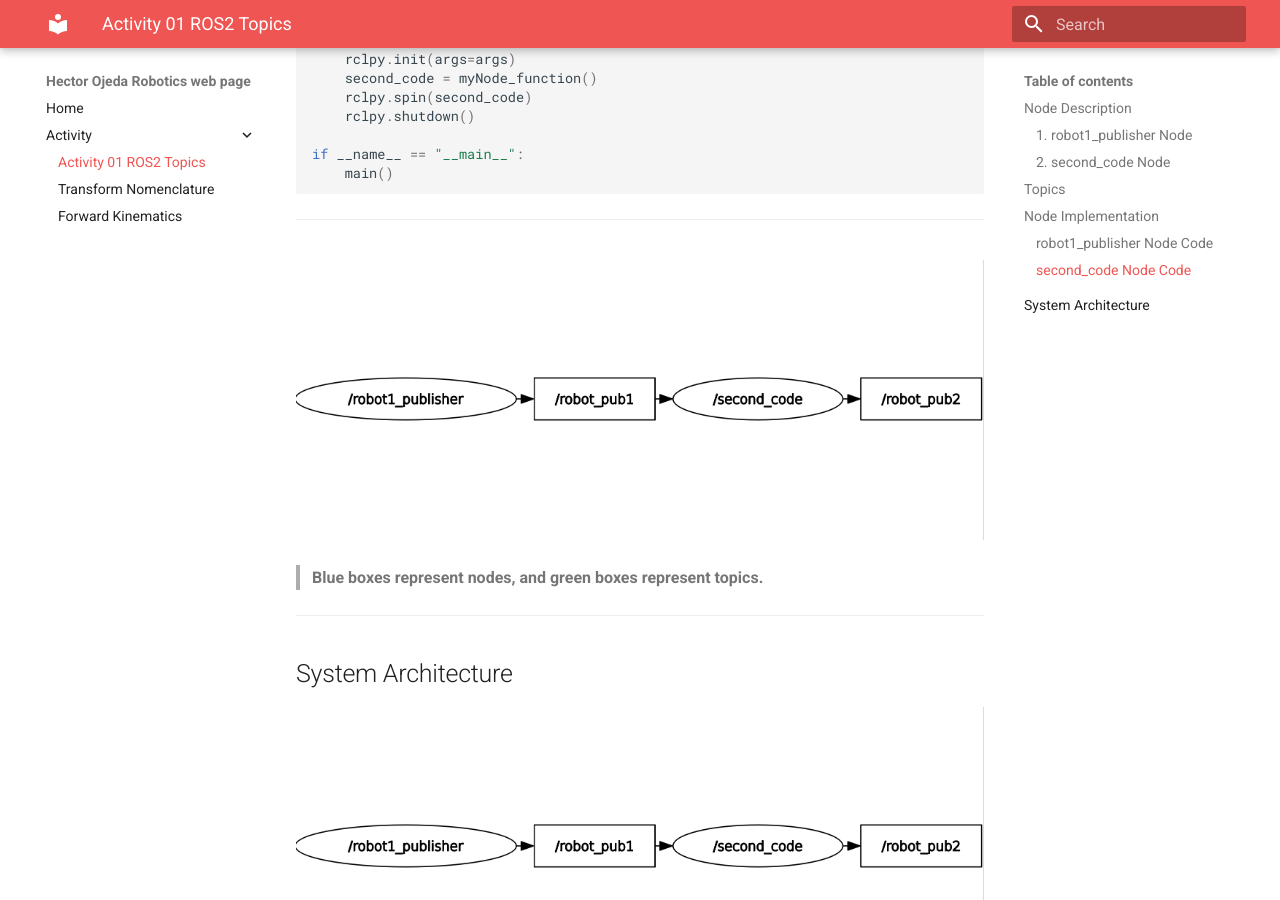
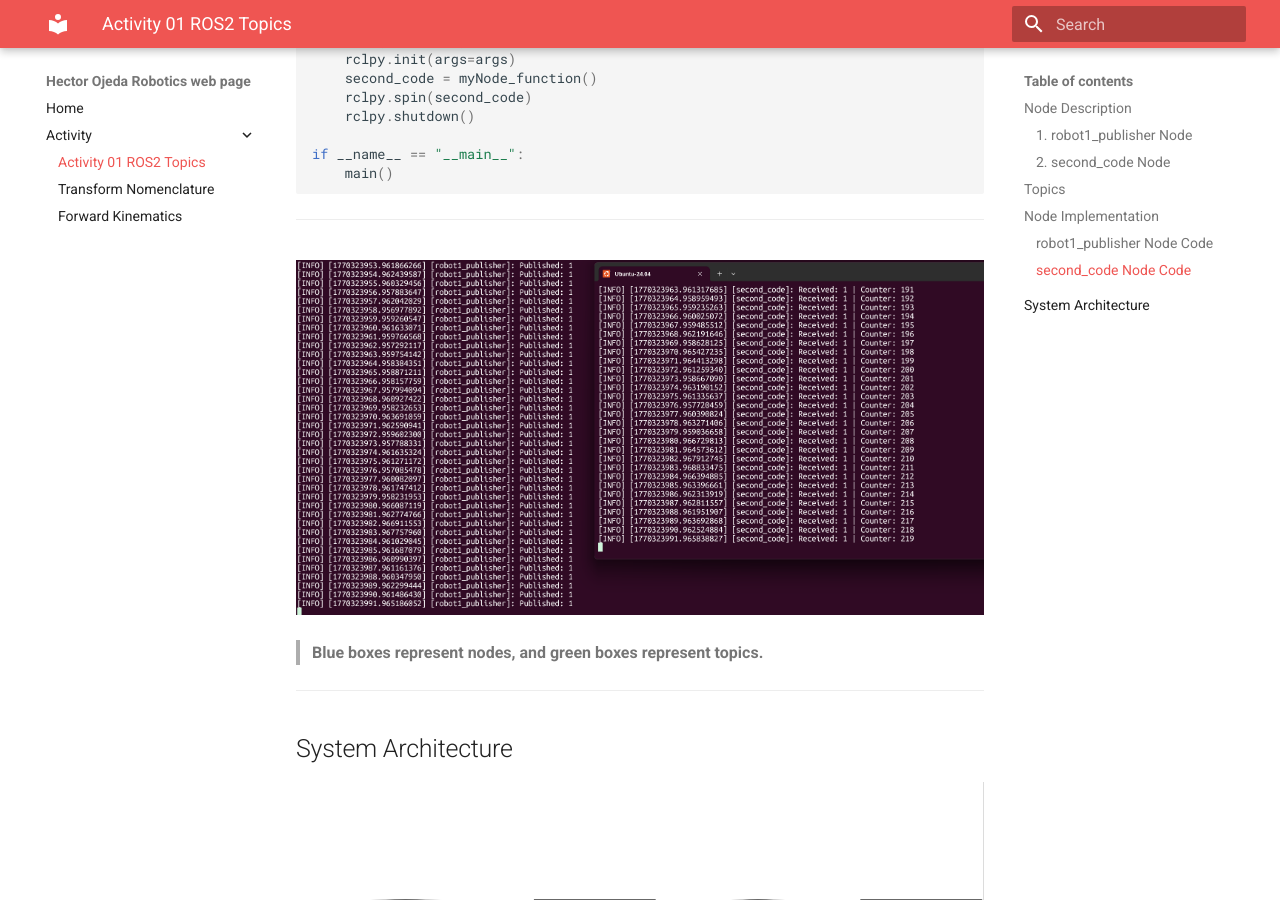
Before and after one commit to Hec1206/Robotica-aplicada-Hector, an MkDocs documentation site: the page built from docs/Activity 01 - ROS2 Topics.md, in a window 1280 px wide and 900 px high, scrolled down 2668 px. Built offline with MkDocs 1.6.1 and Material for MkDocs 9.7.7, drawn with Linux system fonts in a browser that asks for light colours.

Commit message:
graph1.1

````diff
--- a/docs/Activity 01 - ROS2 Topics.md
+++ b/docs/Activity 01 - ROS2 Topics.md
@@ -122,7 +122,7 @@ if __name__ == "__main__":
 ```
 
 ---
-![ubuntu](imgs1/grafica.png)
+![ubuntu](imgs1/imgpub2.png)
 ---
 
 > **Blue boxes represent nodes, and green boxes represent topics.**
````
Also changed, not shown: docs/imgs1/imgpub2.png (renamed from docs/imgs1/img pub2.png).
